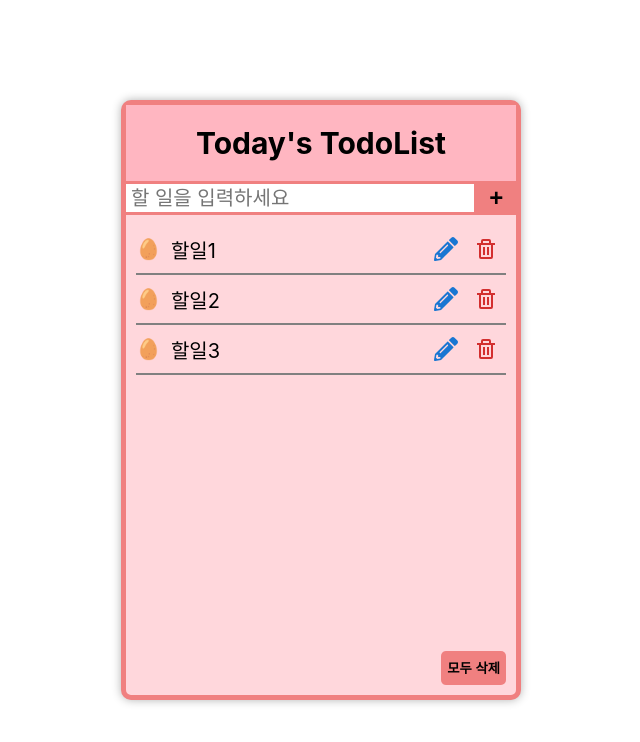
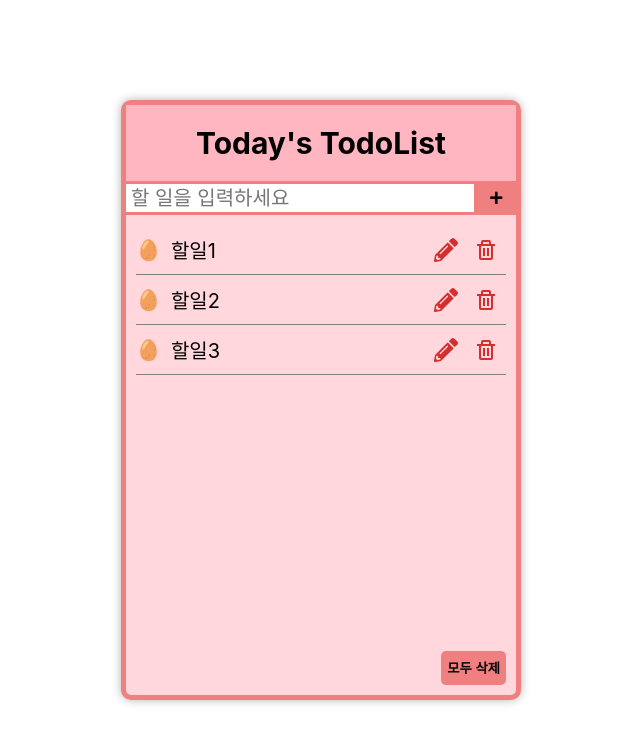
Before and after one commit to Nangniya/react-todolist, a React (Create React App) app: page / in a window 1280 px wide. Shown: the top 742 px of the page, without its empty margins (319-959 px from the left). Built offline with nearby package versions, Linux system fonts and the light colour scheme.

Commit message:
fix: 모두삭제에 comfirm 추가

```diff
--- a/src/App.css
+++ b/src/App.css
@@ -33,6 +33,9 @@
   border-left: none;
   padding-left: 5px;
 }
+.TodoAdd button:hover {
+  background-color: #d86c6c;
+}
 .TodoAdd input:focus {
   outline: none;
 }
--- a/src/components/Todo.jsx
+++ b/src/components/Todo.jsx
@@ -12,7 +12,7 @@ const StyledLi = styled.li`
   align-items: center;
   height: 50px;
   font-size: 20px;
-  border-bottom: 2px solid gray;
+  border-bottom: 1px solid gray;
 `;
 //조건부 스타일 적용
 const StyledSpan = styled.span`
@@ -89,7 +89,7 @@ const Todo = ({ todo, setTodos }) => {
       )}
 
       <Btns>
-        <Button onClick={setEdit}>
+        <Button color="error" onClick={setEdit}>
           <FaPencilAlt />
         </Button>
         <Button color="error" onClick={deleteTodo}>
--- a/src/components/TodoList.jsx
+++ b/src/components/TodoList.jsx
@@ -23,7 +23,16 @@ const TodoList = ({ todos, setTodos }) => {
           return <Todo todo={todo} key={todo.id} setTodos={setTodos} />;
         })}
       </ul>
-      <ClearAllBtn onClick={() => setTodos([])}>모두 삭제</ClearAllBtn>
+      <ClearAllBtn
+        onClick={() => {
+          // eslint-disable-next-line no-restricted-globals
+          if (confirm("모두 삭제하시겠습니까?")) {
+            setTodos([]);
+          }
+        }}
+      >
+        모두 삭제
+      </ClearAllBtn>
     </>
   );
 };
```
